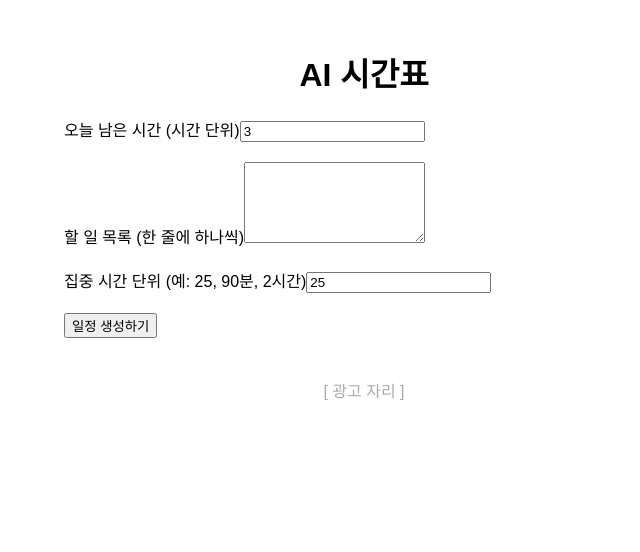
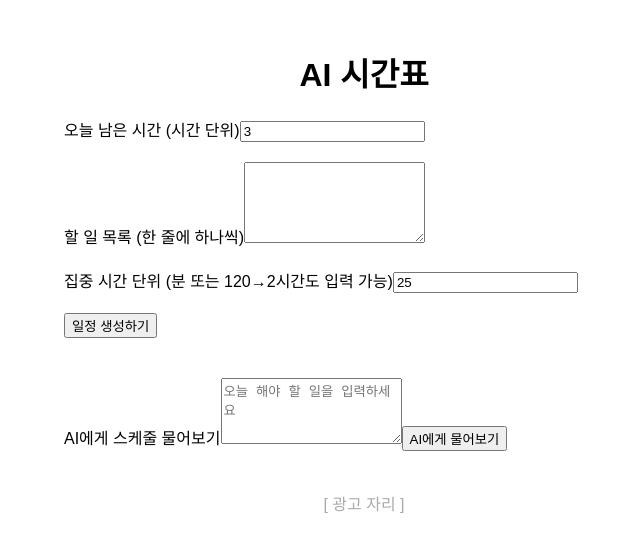
Before and after one commit to extare1234/ai-schedule, a React (Vite) app: page / in a window 1280 px wide. Shown: the top 552 px of the page, without its empty margins (276-916 px from the left). Built offline with nearby package versions, Linux system fonts and the light colour scheme.

Commit message:
💬 feat: ChatGPT 기능 추가 및 UI 개선

```diff
--- a/src/App.jsx
+++ b/src/App.jsx
@@ -1,35 +1,23 @@
 import { useState } from 'react';
-
-function parseFocusTime(input) {
-  const cleaned = input.trim().replace(/\s/g, '');
-
-  if (cleaned.endsWith('시간')) {
-    const num = parseFloat(cleaned.replace('시간', ''));
-    return Math.round(num * 60);
-  }
-
-  if (cleaned.endsWith('분')) {
-    return parseInt(cleaned.replace('분', ''), 10);
-  }
-
-  return parseInt(cleaned, 10); // 숫자만 있는 경우
-}
+import { getGPTResponse } from './api';
 
 function App() {
   const [time, setTime] = useState(3);
   const [tasks, setTasks] = useState('');
-  const [focusTime, setFocusTime] = useState('25');  // 문자열로 받음
+  const [focusTime, setFocusTime] = useState(25);
   const [result, setResult] = useState('');
+  const [chatInput, setChatInput] = useState('');
+  const [chatResponse, setChatResponse] = useState('');
+  const [loading, setLoading] = useState(false);
 
   const generateSchedule = () => {
-    const parsedFocusTime = parseFocusTime(focusTime);
-    if (isNaN(parsedFocusTime) || parsedFocusTime <= 0) {
-      alert("집중 시간 단위를 올바르게 입력해주세요. (예: 90, 1.5시간, 45분)");
+    if (focusTime <= 0) {
+      alert("집중 시간 단위는 1분 이상이어야 합니다.");
       return;
     }
 
     const taskList = tasks.split('\n').filter(t => t.trim() !== '');
-    const blocks = Math.floor((time * 60) / parsedFocusTime);
+    const blocks = Math.floor((time * 60) / focusTime);
     let schedule = '';
     let hour = 9;
     let minute = 0;
@@ -39,7 +27,7 @@ function App() {
       const task = taskList[taskIndex % taskList.length];
       const start = `${String(hour).padStart(2, '0')}:${String(minute).padStart(2, '0')}`;
 
-      minute += parsedFocusTime;
+      minute += focusTime;
       if (minute >= 60) {
         hour += Math.floor(minute / 60);
         minute %= 60;
@@ -51,6 +39,21 @@ function App() {
     }
 
     setResult(schedule);
+  };
+
+  const generateGPTResponse = async () => {
+    if (!chatInput.trim()) return;
+
+    setLoading(true);
+    try {
+      const fullPrompt = `다음 할 일 목록을 기반으로 오늘의 AI 스케줄을 작성해줘:\n${chatInput}`;
+      const response = await getGPTResponse(fullPrompt, import.meta.env.VITE_OPENAI_API_KEY);
+      setChatResponse(response);
+    } catch (error) {
+      setChatResponse("에러가 발생했습니다.");
+    } finally {
+      setLoading(false);
+    }
   };
 
   return (
@@ -68,8 +71,8 @@ function App() {
       </div>
 
       <div style={{ marginBottom: 20 }}>
-        <label>집중 시간 단위 (예: 25, 90분, 2시간)</label>
-        <input type="text" value={focusTime} onChange={(e) => setFocusTime(e.target.value)} />
+        <label>집중 시간 단위 (분 또는 120→2시간도 입력 가능)</label>
+        <input type="number" value={focusTime} onChange={(e) => setFocusTime(Number(e.target.value))} />
       </div>
 
       <button onClick={generateSchedule}>일정 생성하기</button>
@@ -80,6 +83,26 @@ function App() {
         </pre>
       )}
 
+      <div style={{ margin: '40px 0' }}>
+        <label>AI에게 스케줄 물어보기</label>
+        <textarea
+          rows={4}
+          value={chatInput}
+          onChange={(e) => setChatInput(e.target.value)}
+          placeholder="오늘 해야 할 일을 입력하세요"
+        />
+        <button onClick={generateGPTResponse} disabled={loading}>
+          {loading ? '불러오는 중...' : 'AI에게 물어보기'}
+        </button>
+      </div>
+
+      {chatResponse && (
+        <div style={{ marginTop: 20, whiteSpace: 'pre-wrap' }}>
+          <h3>💡 AI 스케줄 제안</h3>
+          <p>{chatResponse}</p>
+        </div>
+      )}
+
       <div style={{ textAlign: 'center', color: '#aaa', marginTop: 40 }}>
         [ 광고 자리 ]
       </div>
--- /dev/null
+++ b/src/api.js
@@ -0,0 +1,16 @@
+export async function getGPTResponse(prompt, apiKey) {
+  const res = await fetch("https://api.openai.com/v1/chat/completions", {
+    method: "POST",
+    headers: {
+      "Content-Type": "application/json",
+      Authorization: `Bearer ${apiKey}`,
+    },
+    body: JSON.stringify({
+      model: "gpt-3.5-turbo",
+      messages: [{ role: "user", content: prompt }],
+    }),
+  });
+
+  const data = await res.json();
+  return data.choices?.[0]?.message?.content || "응답 없음";
+}
```
Also changed, not shown: 4 other files (tests, documents, lock files or other folders).
